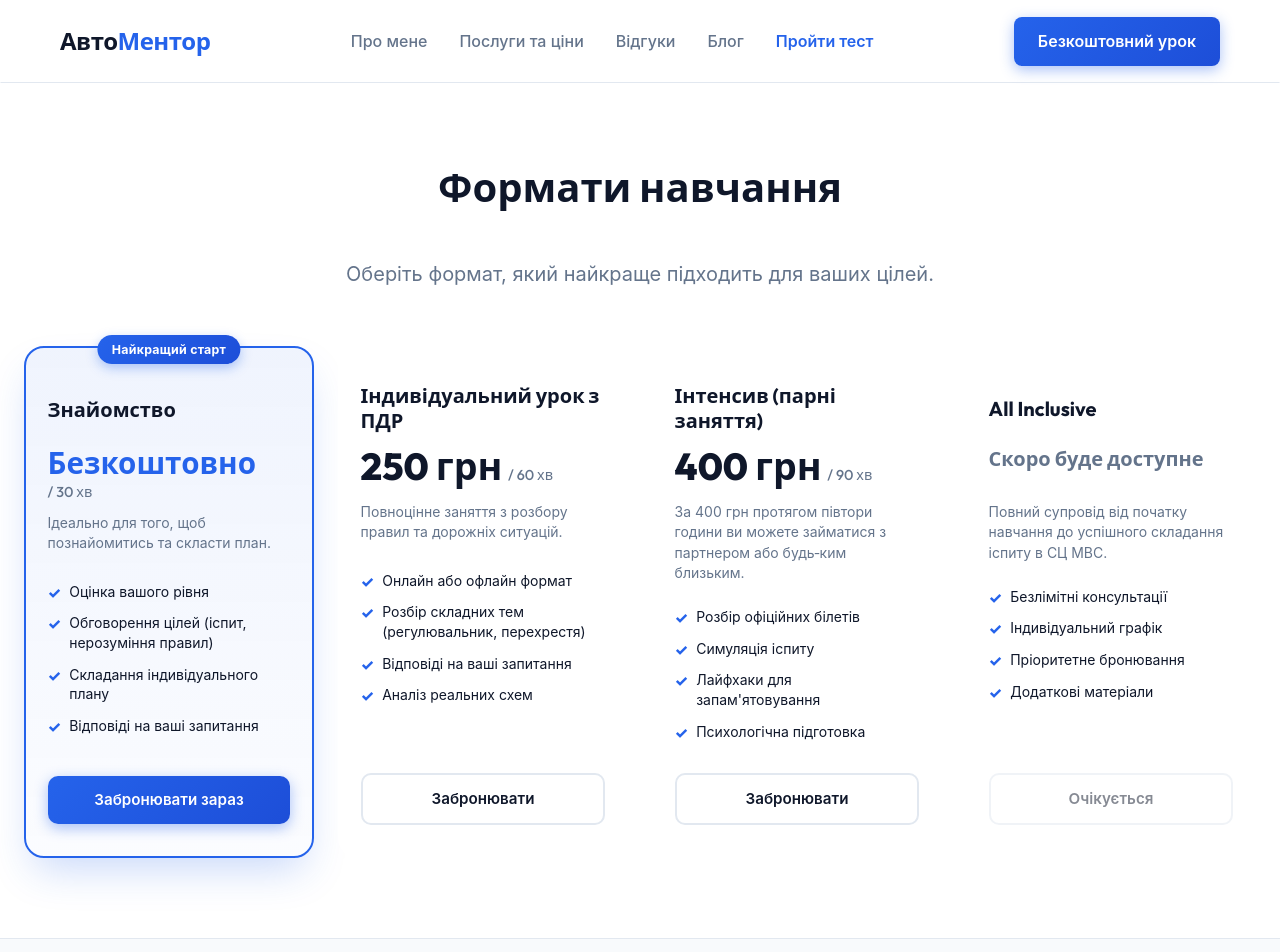
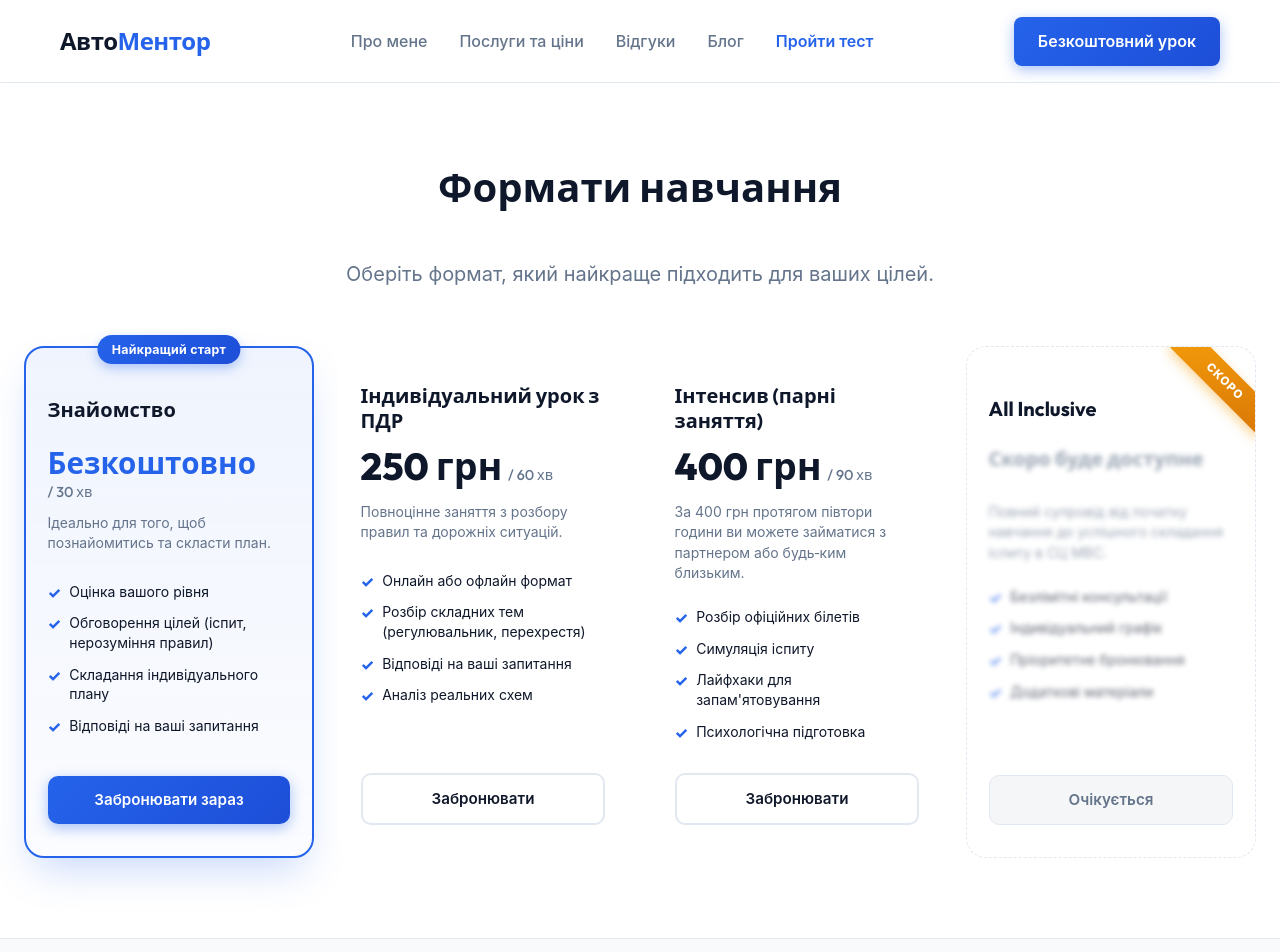
Before and after one commit to Bodia/auto_school_mentor, a Next.js app: page /pricing in a window 1280 px wide. Shown: the top 952 px of the page. Built offline with nearby package versions, Linux system fonts and the light colour scheme.

Commit message:
feat(pricing): add diagonal corner ribbon and frosted blur to coming soon card

```diff
--- a/src/app/pricing/page.tsx
+++ b/src/app/pricing/page.tsx
@@ -53,9 +53,15 @@ export default function Pricing() {
 
             return (
               <FadeUp delay={delay} key={plan.id}>
-                <HoverCard className={`pricing-card glass h-full ${isHighlighted ? 'highlighted' : ''}`}>
+                <HoverCard className={`pricing-card glass h-full ${isHighlighted ? 'highlighted' : ''} ${plan.disabled ? 'disabled-card' : ''}`}>
+                  {plan.disabled && (
+                    <div className="card-ribbon-wrapper">
+                      <div className="card-corner-ribbon">Скоро</div>
+                    </div>
+                  )}
                   {plan.badge && <div className="card-badge">{plan.badge}</div>}
                   <h3 className="card-title">{plan.title}</h3>
+                  <div className={plan.disabled ? 'card-body-blur' : 'card-body-normal'}>
                     <div className={`card-price ${isTextPrice ? 'text-price' : ''} ${isSoon ? 'soon-price' : ''}`}>
                       {plan.price}
                       {plan.duration && <span>{plan.duration}</span>}
@@ -69,9 +75,10 @@ export default function Pricing() {
                         ))}
                       </ul>
                     )}
+                  </div>
 
                   {plan.disabled ? (
-                    <button className={`btn btn-${plan.buttonVariant || 'outline'} w-full mt-auto`} disabled style={{ opacity: 0.5, cursor: 'not-allowed' }}>
+                    <button className={`btn btn-${plan.buttonVariant || 'outline'} w-full mt-auto btn-disabled-glass`} disabled>
                       {plan.buttonText}
                     </button>
                   ) : (
--- a/src/app/pricing/pricing.css
+++ b/src/app/pricing/pricing.css
@@ -39,6 +39,81 @@
   border: 2px solid var(--primary-color);
   background: linear-gradient(180deg, rgba(37, 99, 235, 0.07), rgba(37, 99, 235, 0.02));
   box-shadow: 0 20px 40px -10px rgba(37, 99, 235, 0.25);
+}
+
+/* Disabled & Blurred Coming Soon Card */
+.pricing-card.disabled-card {
+  border: 1px dashed var(--border);
+  overflow: hidden;
+  background: rgba(255, 255, 255, 0.45);
+}
+
+@media (prefers-color-scheme: dark) {
+  .pricing-card.disabled-card {
+    background: rgba(15, 23, 42, 0.45);
+    border-color: rgba(255, 255, 255, 0.12);
+  }
+}
+
+/* Diagonal Corner Ribbon */
+.card-ribbon-wrapper {
+  position: absolute;
+  top: 0;
+  right: 0;
+  width: 105px;
+  height: 105px;
+  overflow: hidden;
+  pointer-events: none;
+  z-index: 5;
+}
+
+.card-corner-ribbon {
+  position: absolute;
+  top: 20px;
+  right: -32px;
+  width: 125px;
+  transform: rotate(45deg);
+  background: linear-gradient(135deg, var(--secondary-color), var(--secondary-hover));
+  color: white;
+  text-align: center;
+  font-size: 0.725rem;
+  font-weight: 800;
+  letter-spacing: 0.08em;
+  text-transform: uppercase;
+  padding: 0.35rem 0;
+  box-shadow: 0 4px 12px rgba(245, 158, 11, 0.4);
+}
+
+/* Card Body Blur effect */
+.card-body-normal {
+  display: flex;
+  flex-direction: column;
+  flex-grow: 1;
+}
+
+.card-body-blur {
+  display: flex;
+  flex-direction: column;
+  flex-grow: 1;
+  filter: blur(2.5px);
+  opacity: 0.65;
+  user-select: none;
+  pointer-events: none;
+  transition: filter var(--transition-normal), opacity var(--transition-normal);
+}
+
+.pricing-card.disabled-card:hover .card-body-blur {
+  filter: blur(1.5px);
+  opacity: 0.8;
+}
+
+.btn-disabled-glass {
+  background: rgba(148, 163, 184, 0.1) !important;
+  color: var(--text-alt) !important;
+  border: 1px solid var(--border) !important;
+  cursor: not-allowed !important;
+  box-shadow: none !important;
+  transform: none !important;
 }
 
 .card-badge {
```
Lines whose indentation alone changed are shown as unchanged.
